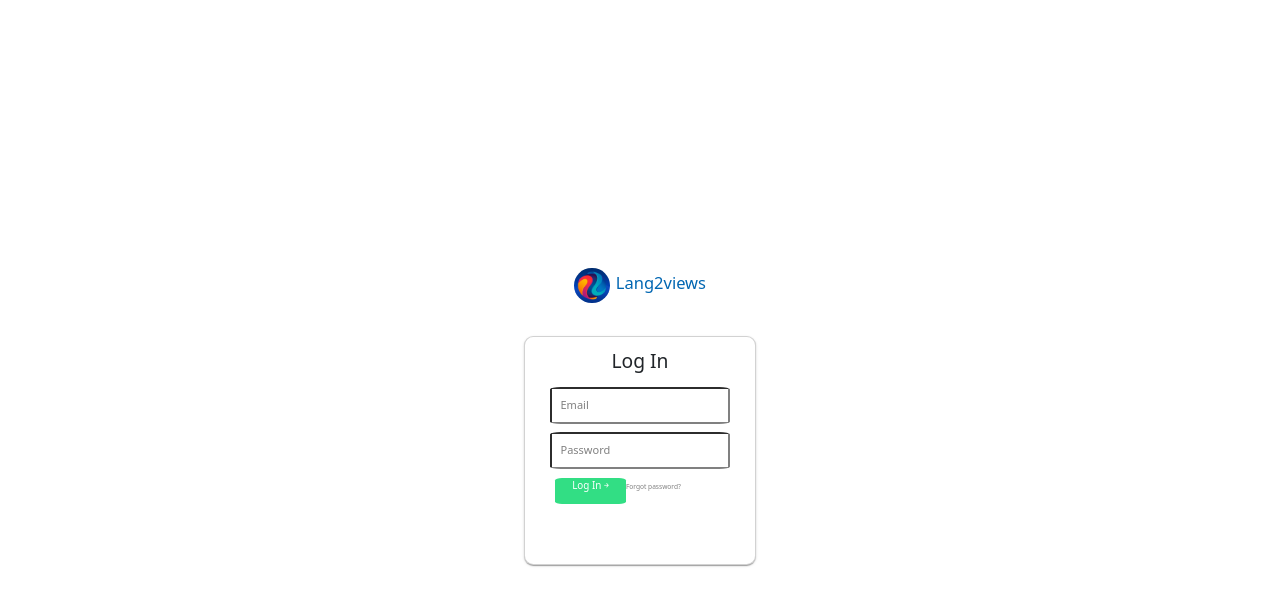
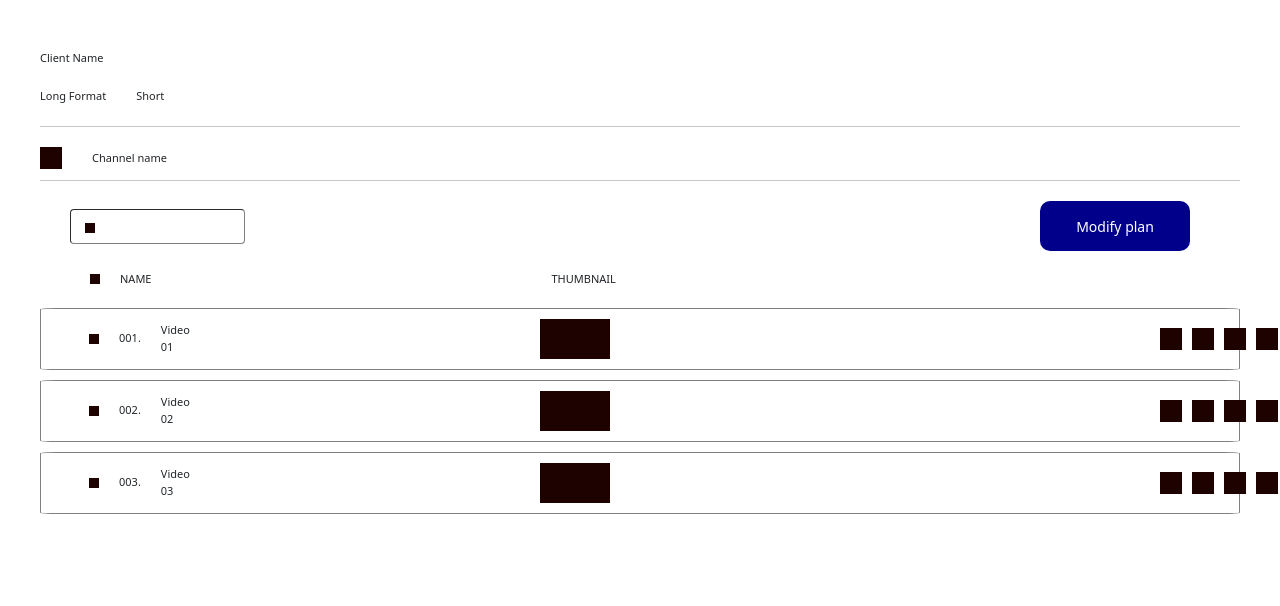
Before and after one commit to ndubs18/lang2views, a React (Vite) app in the folder lang2views-frontend/: page / in a window 1280 px wide. Shown: the top 606 px of the page. Built offline with nearby package versions, Linux system fonts and the light colour scheme.

Commit message:
Added individual video component.

```diff
--- a/lang2views-frontend/src/App.jsx
+++ b/lang2views-frontend/src/App.jsx
@@ -5,9 +5,9 @@ import LoginPage from "./Pages/login";
 function App() {
   return (
     <>
-      <LoginPage />
+      {/*<LoginPage />*/}
       {/*<ClientAndSampleCreationViews />*/}
-      {/*<LongFormatVideoList />*/}
+      <LongFormatVideoList />
     </>
   );
 }
--- /dev/null
+++ b/lang2views-frontend/src/Components/LongFormatVideoList/IndividualVideo/IndividualVideo.css
@@ -0,0 +1,54 @@
+* {
+    margin: 0;
+    padding: 0;
+    box-sizing: border-box;
+}
+
+.thumbnail-image {
+    height: 40px;
+    width: 70px;
+}
+
+.widget-buttons {
+    height: 22px;
+    width: 22px;
+}
+
+.video-container {
+    display: flex;
+    flex-direction: row;
+    align-items: center;
+    border: 1px solid grey;
+    border-radius: 2%;
+    padding: 10px;
+}
+
+.check-and-video-name {
+    display: flex;
+    flex-direction: row;
+    justify-content: center;
+    align-items: center;
+    margin-left: 38px;
+    gap: 20px;
+}
+
+.video-name {
+    margin: 0;
+}
+
+.video-number {
+    margin: 0;
+}
+
+.thumbnail {
+    margin-left: 350px;
+}
+
+.four-buttons {
+    display: flex;
+    flex-direction: row;
+    justify-content: center;
+    align-items: center;
+    margin-left: 550px;
+    gap: 10px;
+}
--- /dev/null
+++ b/lang2views-frontend/src/Components/LongFormatVideoList/IndividualVideo/IndividualVideo.jsx
@@ -0,0 +1,45 @@
+import "./IndividualVideo.css";
+import PlaceholderIcon from "../../../Images/brown.png";
+
+function IndividualVideo({ videoNumber, videoName, thumbnailImage }) {
+  return (
+    <div className="video-container">
+      <div className="check-and-video-name">
+        <img className="check-box" src={PlaceholderIcon} alt="Checkbox" />
+        <p className="video-number">{videoNumber}</p>
+        <p className="video-name">{videoName}</p>
+      </div>
+      <div className="thumbnail">
+        <img
+          className="thumbnail-image"
+          src={thumbnailImage}
+          alt="thumbnail image"
+        />
+      </div>
+      <div className="four-buttons">
+        <img
+          className="organize-button widget-buttons"
+          src={PlaceholderIcon}
+          alt="Organize button"
+        />
+        <img
+          className="post-production-button widget-buttons"
+          src={PlaceholderIcon}
+          alt="Post production button"
+        />
+        <img
+          className="upload-button widget-buttons"
+          src={PlaceholderIcon}
+          alt="Upload button"
+        />
+        <img
+          className="delete-button widget-buttons"
+          src={PlaceholderIcon}
+          alt="Delete button"
+        />
+      </div>
+    </div>
+  );
+}
+
+export default IndividualVideo;
--- a/lang2views-frontend/src/Components/LongFormatVideoList/longFormatVideoList.css
+++ b/lang2views-frontend/src/Components/LongFormatVideoList/longFormatVideoList.css
@@ -97,6 +97,7 @@
     margin-left: 50px;
     margin-right: 50px;
     margin-top: 20px;
+    margin-bottom: 20px;
 }
 
 .check-box {
@@ -113,3 +114,9 @@
     margin-left: 400px;
     margin-bottom: 0;
 }
+
+.all-videos {
+    display: flex;
+    flex-direction: column;
+    gap: 10px;
+}
--- a/lang2views-frontend/src/Components/LongFormatVideoList/longFormatVideoList.jsx
+++ b/lang2views-frontend/src/Components/LongFormatVideoList/longFormatVideoList.jsx
@@ -1,6 +1,7 @@
 import "./longFormatVideoList.css";
 import { useState } from "react";
 import placeholderIcon from "../../Images/brown.png";
+import IndividualVideo from "./IndividualVideo/IndividualVideo";
 
 function longFormatVideoList() {
   const [checkbox, setCheckbox] = useState(false);
@@ -45,7 +46,24 @@ function longFormatVideoList() {
         />
         <p className="name-header">NAME</p>
         <p className="thumbnail-header">THUMBNAIL</p>
-        {/* Make a component for an individual video and loop through that component here*/}
+      </div>
+      {/* Make a component for an individual video and loop through that component here*/}
+      <div className="all-videos">
+        <IndividualVideo
+          videoNumber="001."
+          videoName="Video 01"
+          thumbnailImage={placeholderIcon}
+        />
+        <IndividualVideo
+          videoNumber="002."
+          videoName="Video 02"
+          thumbnailImage={placeholderIcon}
+        />
+        <IndividualVideo
+          videoNumber="003."
+          videoName="Video 03"
+          thumbnailImage={placeholderIcon}
+        />
       </div>
     </div>
   );
```
